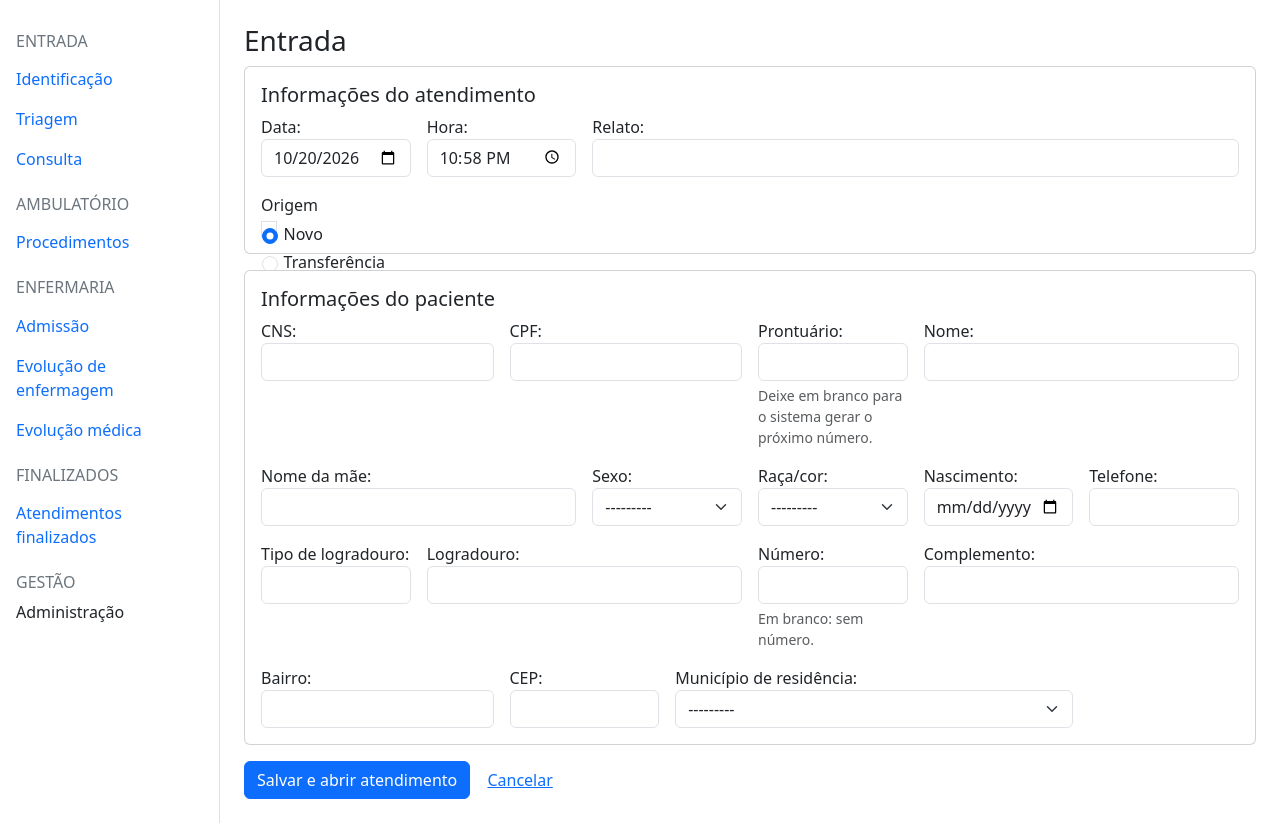
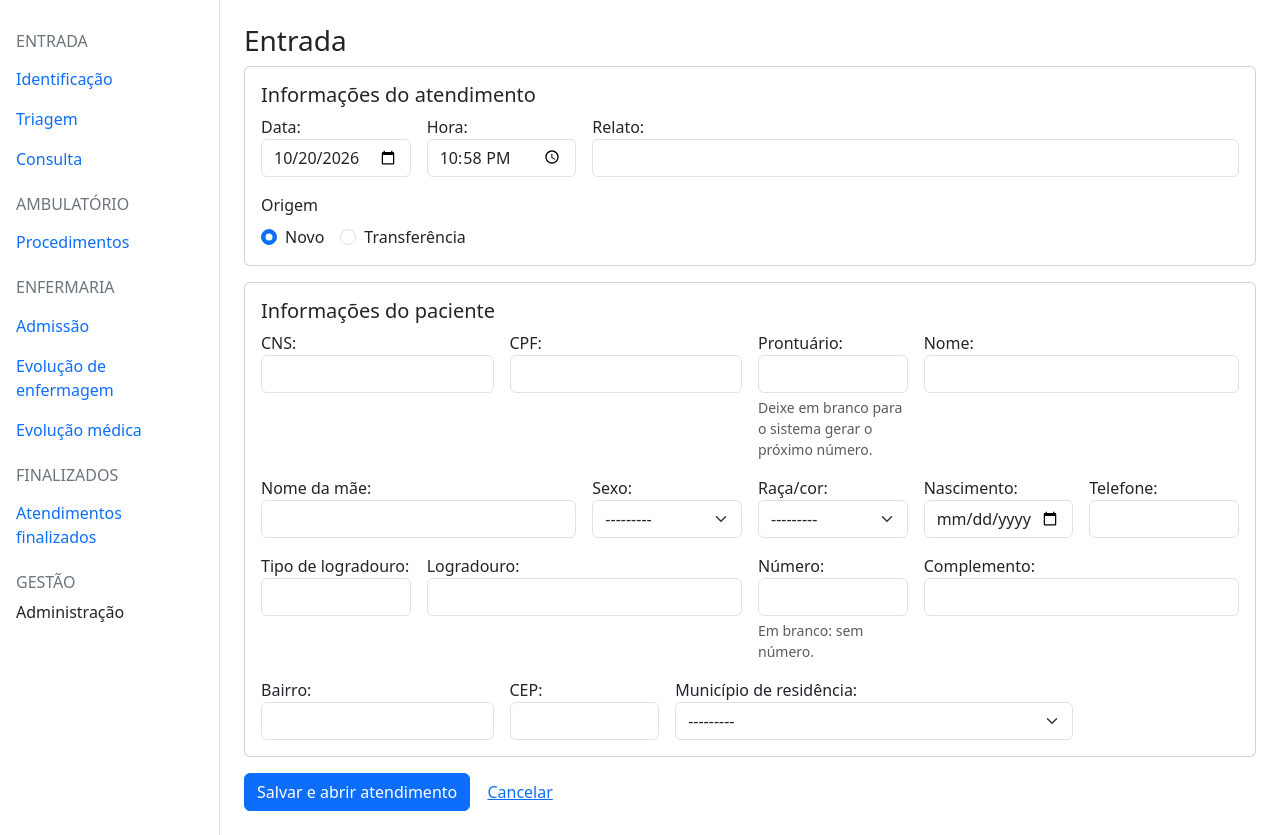
Before and after one commit to vtiaviz/hsus2026, a Django app: page /reception/identification/new/ in a window 1280 px wide. Shown: the part 56-891 px from the top of the page. Run offline with Django 5.2, Linux system fonts and the light colour scheme; the visitor is signed in with stand-in values (Sample User, id 1); data comes from the database, SQL or seed files in the repository; data that the repository does not hold is empty.

Commit message:
Corrige layout dos rádios e das tabelas de medicamentos e exames
O legend do fieldset flutua no Bootstrap 5 e empurrava os rádios e a
tabela do formset para fora da área visível. Rádios passam a ser
renderizados como form-check, um ao lado do outro, e os formsets usam
um título comum no lugar do legend.

Co-Authored-By: Claude Opus 5.5 <noreply@anthropic.com>
Claude-Session: https://claude.ai/code/session_01Vynx4FyNa7vpmarEWvVsMu

```diff
--- a/apps/core/templates/forms/field.html
+++ b/apps/core/templates/forms/field.html
@@ -1,3 +1,6 @@
-{% load hsus %}{% if field.widget_type == "checkbox" %}<div class="form-check">{{ field|bootstrap }} {{ field.label_tag }}</div>{% elif field.widget_type == "radioselect" %}<fieldset><legend class="form-label fs-6 mb-1">{{ field.label }}</legend><div class="hsus-radios">{{ field|bootstrap }}</div></fieldset>{% else %}{{ field.label_tag }}{{ field|bootstrap }}{% endif %}
+{% load hsus %}{% if field.widget_type == "checkbox" %}<div class="form-check">{{ field|bootstrap }} {{ field.label_tag }}</div>{% elif field.widget_type == "radioselect" %}<div role="radiogroup" aria-labelledby="{{ field.auto_id }}_label">
+  <div class="form-label" id="{{ field.auto_id }}_label">{{ field.label }}</div>
+  <div class="d-flex flex-wrap gap-3">{% for radio in field %}<div class="form-check mb-0">{{ radio|check_input }}<label class="form-check-label" for="{{ radio.id_for_label }}">{{ radio.choice_label }}</label></div>{% endfor %}</div>
+</div>{% else %}{{ field.label_tag }}{{ field|bootstrap }}{% endif %}
 {% if field.help_text %}<div class="form-text">{{ field.help_text }}</div>{% endif %}
 {% for error in field.errors %}<div class="invalid-feedback d-block">{{ error }}</div>{% endfor %}
--- a/apps/core/templatetags/hsus.py
+++ b/apps/core/templatetags/hsus.py
@@ -17,3 +17,10 @@ def bootstrap(field):
     if field.errors:
         css += " is-invalid"
     return field.as_widget(attrs={"class": css})
+
+
+@register.filter
+def check_input(radio):
+    """Uma opção de rádio (`{% for radio in field %}`) com a classe do Bootstrap."""
+    radio.data["attrs"]["class"] = "form-check-input"
+    return radio.tag()
--- a/apps/reception/templates/reception/consultation.html
+++ b/apps/reception/templates/reception/consultation.html
@@ -11,7 +11,7 @@
         <dt class="col-sm-2">Temperatura</dt><dd class="col-sm-2">{{ triage.temperature }} °C</dd>
         <dt class="col-sm-2">FC</dt><dd class="col-sm-2">{{ triage.heart_rate }} bpm</dd>
         <dt class="col-sm-2">SpO2</dt><dd class="col-sm-2">{{ triage.oxygen_saturation }}%</dd>
-        <dt class="col-sm-2">Alergias</dt><dd class="col-sm-10">{% if triage.has_allergy %}{{ triage.allergy_description }}{% else %}Nega{% endif %}</dd>
+        <dt class="col-sm-2">Alergias</dt><dd class="col-sm-6">{% if triage.has_allergy %}{{ triage.allergy_description }}{% else %}Nega{% endif %}</dd>
       </dl>
     </div></section>
   {% endif %}
--- a/apps/reception/templates/reception/triage.html
+++ b/apps/reception/templates/reception/triage.html
@@ -22,7 +22,6 @@
       <div class="mt-2">{{ form.allergy_description.as_field_group }}</div>
     </div></section>
     <section class="card mb-3"><div class="card-body">
-      <h2 class="h5">Classificação de risco</h2>
       {{ form.risk.as_field_group }}
     </div></section>
     <button type="submit" class="btn btn-primary">Salvar triagem</button>
--- a/static/css/hsus.css
+++ b/static/css/hsus.css
@@ -2,18 +2,6 @@
 .hsus-sidebar {
   min-width: 220px;
   min-height: calc(100vh - 56px);
-}
-
-.hsus-radios > div {
-  display: flex;
-  flex-wrap: wrap;
-  gap: 0.25rem 1.25rem;
-}
-
-.hsus-radios label {
-  display: flex;
-  align-items: center;
-  gap: 0.35rem;
 }
 
 .risk-low { background-color: #198754; }
--- a/templates/includes/formset.html
+++ b/templates/includes/formset.html
@@ -1,6 +1,6 @@
 {% load hsus %}{# Uso: {% include "includes/formset.html" with formset=... title=... %} #}
-<fieldset class="mb-3">
-  {% if title %}<legend class="h6">{{ title }}</legend>{% endif %}
+<div class="mb-3">
+  {% if title %}<h3 class="h6">{{ title }}</h3>{% endif %}
   {{ formset.management_form }}
   {% for error in formset.non_form_errors %}<div class="alert alert-danger py-1">{{ error }}</div>{% endfor %}
   <div class="table-responsive">
@@ -23,4 +23,4 @@
     <tr>{% for field in formset.empty_form.visible_fields %}<td>{{ field|bootstrap }}</td>{% endfor %}</tr>
   </template>
   <button type="button" class="btn btn-sm btn-outline-secondary" data-formset-add="{{ formset.prefix }}">Adicionar linha</button>
-</fieldset>
+</div>
```
Also changed, not shown: apps/reception/tests/test_views.py (+9 -0 lines).
